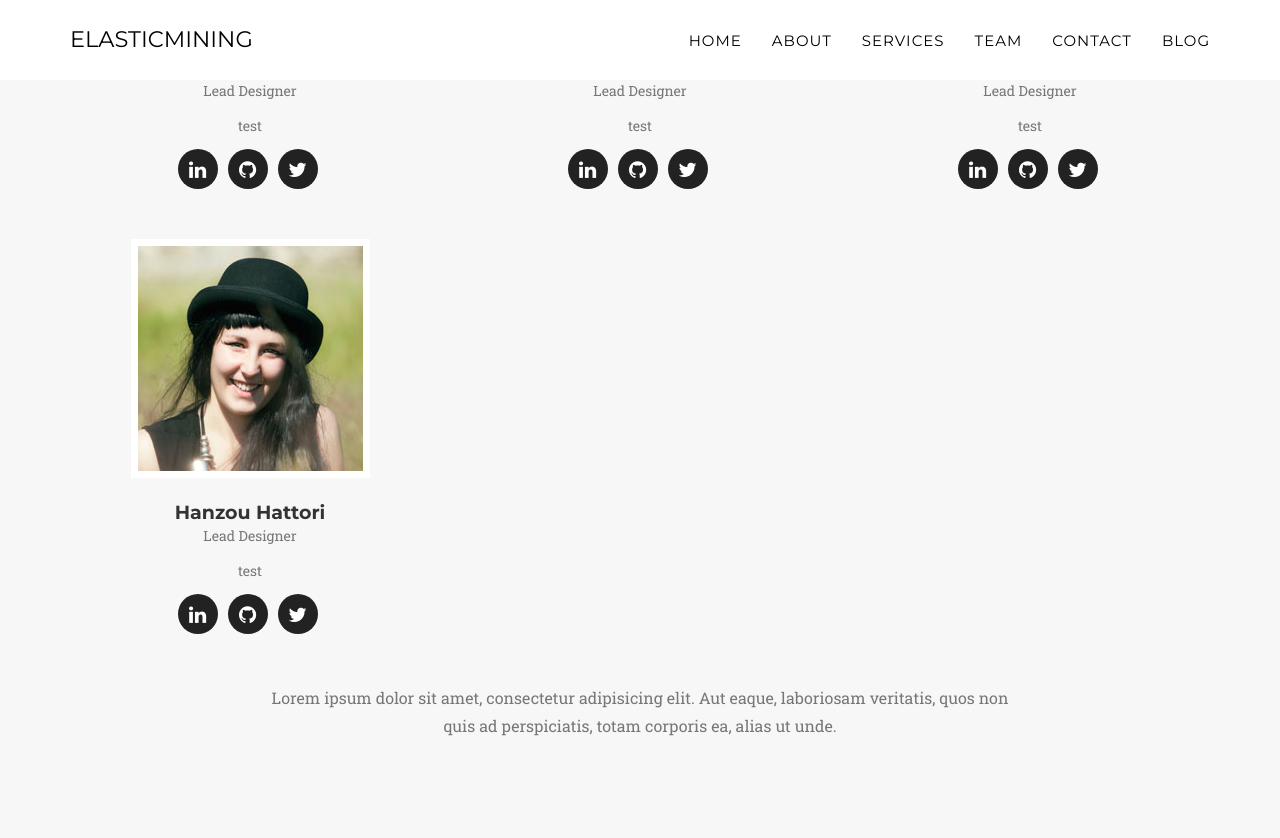
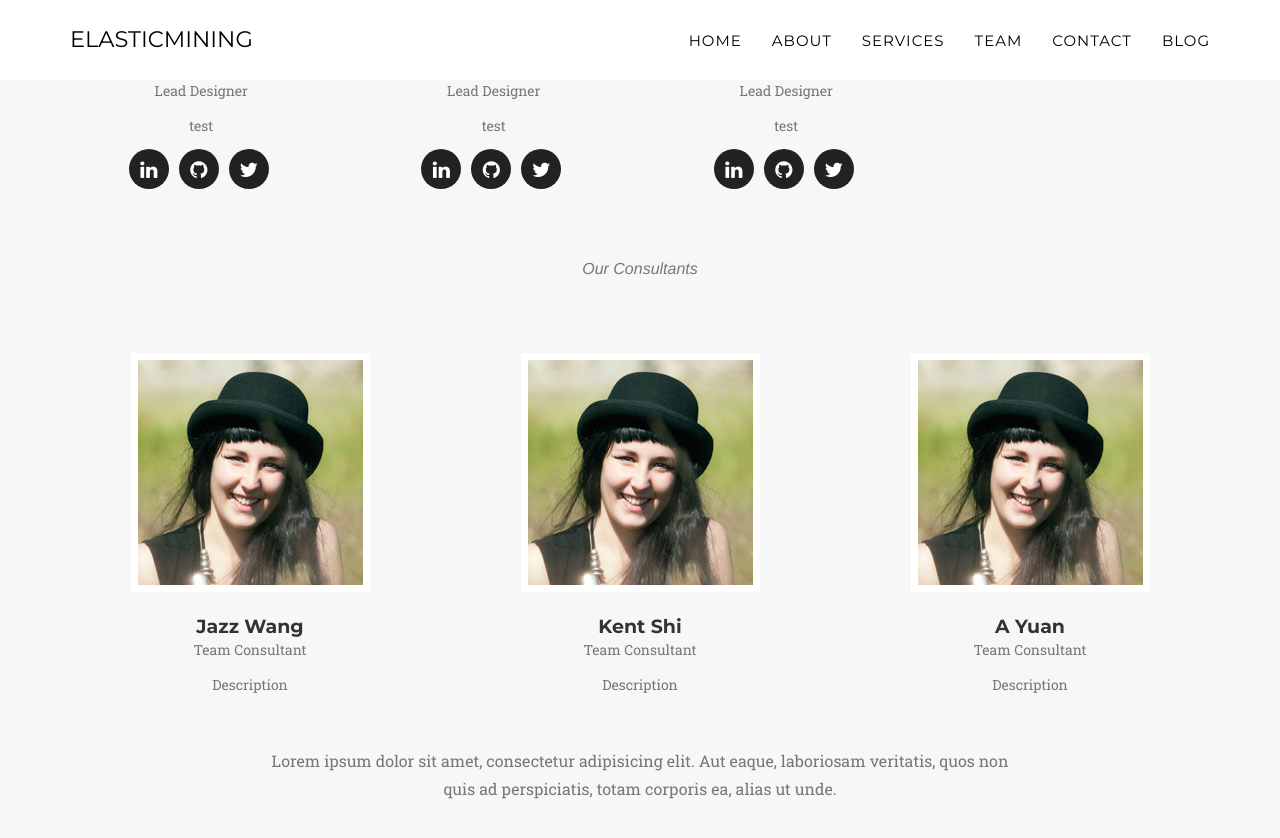
Before and after one commit to old-jekyll-templates/Ion-Jekyll-Theme, a Jekyll site: the page built from index.html, in a window 1280 px wide and 900 px high, scrolled down 2569 px. Shown: the top 838 px of the window. Built offline with Jekyll 4.4.1, drawn with Linux system fonts in a browser that asks for light colours; some web fonts are replaced; the list of posts is cut into pages by our own code.

Commit message:
update team

```diff
--- a/_includes/team.html
+++ b/_includes/team.html
@@ -9,11 +9,11 @@
             </div>
             {% for author in site.data.authors %}
                 {% assign member = author[1] %}
-                {% assign modulo = forloop.index | modulo: 3 %}
+                {% assign modulo = forloop.index | modulo: 4 %}
                 {% if modulo == 1 %}
                    <div class="row">
                 {% endif %}
-                        <div class="col-sm-4">
+                        <div class="col-sm-3">
                             <div class="team-member">
                                 <img src="img/team/{{ member.pic }}.jpg" class="img-responsive img-round" alt="">
                                 <h4>{{ member.name }}</h4>
@@ -31,28 +31,18 @@
                     </div>
                 {% endif %}
             {% endfor %}
-            {% assign length = site.authors | size | modulo: 3%}
+            {% assign length = site.authors | size | modulo: 4%}
             {{if length != 0}}
                     </div>
             {{endif}}
 
             <div class="row">
-                <div class="col-lg-8 col-lg-offset-2 text-center">
-                    <p class="large text-muted">Lorem ipsum dolor sit amet, consectetur adipisicing elit. Aut eaque, laboriosam veritatis, quos non quis ad perspiciatis, totam corporis ea, alias ut unde.</p>
+                <div class="col-lg-12 text-center">
+                    <h3 class="section-subheading text-muted">Our Consultants</h3>
                 </div>
             </div>
-        </div>
-    </section>
 
-<!--     <section id="team" class="bg-darkest-gray">
-        <div class="container">
-            <div class="row">
-                <div class="col-lg-12 text-center">
-                    <h2 class="section-heading">Team Consultants</h2>
-                    <h3 class="section-subheading text-muted">Lorem ipsum dolor sit amet consectetur.</h3>
-                </div>
-            </div>
-           <div class="row">
+           <div class="row box">
                 <div class="col-sm-4">
                     <div class="team-member">
                         <img src="img/team/1.jpg" class="img-responsive img-round" alt="">
@@ -69,12 +59,20 @@
                         <p class="text-muted">Description</p>
                     </div>
                 </div>
+                <div class="col-sm-4">
+                    <div class="team-member">
+                        <img src="img/team/1.jpg" class="img-responsive img-round" alt="">
+                        <h4>A Yuan</h4>
+                        <p class="text-muted">Team Consultant</p>
+                        <p class="text-muted">Description</p>
+                    </div>
+                </div>
             </div>
-
             <div class="row">
                 <div class="col-lg-8 col-lg-offset-2 text-center">
                     <p class="large text-muted">Lorem ipsum dolor sit amet, consectetur adipisicing elit. Aut eaque, laboriosam veritatis, quos non quis ad perspiciatis, totam corporis ea, alias ut unde.</p>
                 </div>
             </div>
+
         </div>
-    </section>     -->
+    </section>
```
Also changed, not shown: img/banner3.jpg (added).
